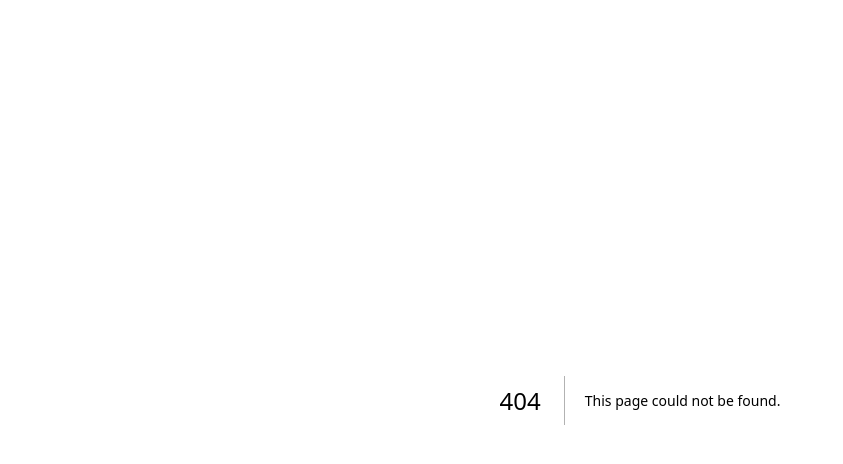
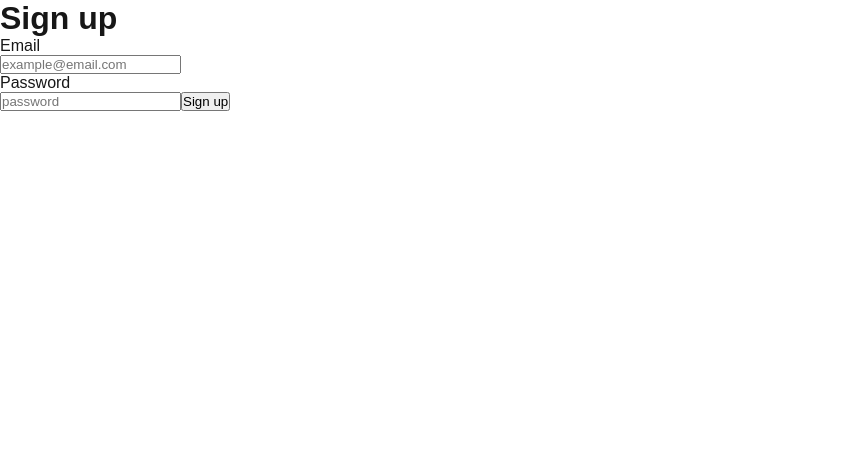
Before and after one commit to camargov/sweet-plan, a Next.js app: page /signUp in a window 1280 px wide. Before the commit this address had no page. Shown: the top 464 px of the page, without its empty margins (0-843 px from the left). Built offline with nearby package versions, Linux system fonts and the light colour scheme; no server answers.

Commit message:
Add firebase authentication

```diff
--- a/src/app/layout.tsx
+++ b/src/app/layout.tsx
@@ -1,19 +1,9 @@
 import type { Metadata } from "next";
-import { Geist, Geist_Mono } from "next/font/google";
 import "./globals.css";
-
-const geistSans = Geist({
-  variable: "--font-geist-sans",
-  subsets: ["latin"],
-});
-
-const geistMono = Geist_Mono({
-  variable: "--font-geist-mono",
-  subsets: ["latin"],
-});
+import { AuthContextProvider } from "@/context/AuthContext";
 
 export const metadata: Metadata = {
-  title: "Create Next App",
+	title: "Sweet Plan",
 	description: "Generated by create next app",
 };
 
@@ -24,8 +14,8 @@ export default function RootLayout({
 }>) {
 	return (
 		<html lang="en">
-      <body className={`${geistSans.variable} ${geistMono.variable}`}>
-        {children}
+			<body>
+				<AuthContextProvider>{children}</AuthContextProvider>
 			</body>
 		</html>
 	);
--- a/src/app/page.tsx
+++ b/src/app/page.tsx
@@ -1,7 +1,9 @@
+import HomeDisplay from "@/components/home/home";
+
 export default function Home() {
 	return (
 		<div>
-			<button>Log in</button>
+			<HomeDisplay />
 		</div>
 	);
 }
--- /dev/null
+++ b/src/app/signUp/page.tsx
@@ -0,0 +1,68 @@
+"use client";
+import { ChangeEvent, FormEvent, useState } from "react";
+import { signUp } from "../../firebase/auth/auth";
+import { useRouter } from "next/navigation";
+
+const Page = () => {
+	const [email, setEmail] = useState("");
+	const [password, setPassword] = useState("");
+	const router = useRouter();
+
+	const handleForm = async (event: FormEvent) => {
+		event.preventDefault();
+
+		const { result, error } = await signUp(email, password);
+
+		if (error) {
+			return console.log(error);
+		}
+
+		console.log(result);
+		return router.push("/dashboard");
+	};
+
+	const handleEmailChange = (event: ChangeEvent<HTMLInputElement>) => {
+		if (event?.target?.value) {
+			setEmail(event.target.value);
+		}
+	};
+
+	const handlePasswordChange = (event: ChangeEvent<HTMLInputElement>) => {
+		if (event?.target?.value) {
+			setPassword(event.target.value);
+		}
+	};
+
+	return (
+		<div>
+			<h1>Sign up</h1>
+			<form onSubmit={handleForm}>
+				<label htmlFor="email">
+					<p>Email</p>
+					<input
+						onChange={handleEmailChange}
+						required
+						type="email"
+						name="email"
+						id="email"
+						placeholder="example@email.com"
+					/>
+				</label>
+				<label htmlFor="password">
+					<p>Password</p>
+					<input
+						onChange={handlePasswordChange}
+						required
+						type="password"
+						name="password"
+						id="password"
+						placeholder="password"
+					/>
+				</label>
+				<button type="submit">Sign up</button>
+			</form>
+		</div>
+	);
+};
+
+export default Page;
--- /dev/null
+++ b/src/context/AuthContext.tsx
@@ -0,0 +1,40 @@
+"use client";
+import { getAuth, onAuthStateChanged, User } from "firebase/auth";
+import firebaseApp from "../firebase/config";
+import {
+	createContext,
+	ReactNode,
+	useContext,
+	useEffect,
+	useState,
+} from "react";
+
+const auth = getAuth(firebaseApp);
+export const AuthContext = createContext<User | null>(null);
+export const useAuthContext = () => useContext(AuthContext);
+
+export const AuthContextProvider = (props: { children: ReactNode }) => {
+	const { children } = props;
+
+	const [user, setUser] = useState<User | null>(null);
+	const [loading, setLoading] = useState<boolean>(true);
+
+	useEffect(() => {
+		const unsubscribe = onAuthStateChanged(auth, (user: User | null) => {
+			if (user) {
+				setUser(user);
+			} else {
+				setUser(null);
+			}
+			setLoading(false);
+		});
+
+		return () => unsubscribe();
+	}, []);
+
+	return (
+		<AuthContext.Provider value={user}>
+			{loading ? <div>Loading</div> : children}
+		</AuthContext.Provider>
+	);
+};
--- /dev/null
+++ b/src/firebase/auth/auth.ts
@@ -0,0 +1,32 @@
+import firebaseApp from "../config";
+import {
+	createUserWithEmailAndPassword,
+	getAuth,
+	signInWithEmailAndPassword,
+} from "firebase/auth";
+
+const auth = getAuth(firebaseApp);
+
+export async function signUp(email: string, password: string) {
+	let result = null;
+	let error = null;
+	try {
+		result = await createUserWithEmailAndPassword(auth, email, password);
+	} catch (e) {
+		error = e;
+	}
+
+	return { result, error };
+}
+
+export async function logIn(email: string, password: string) {
+	let result = null;
+	let error = null;
+	try {
+		result = await signInWithEmailAndPassword(auth, email, password);
+	} catch (e) {
+		error = e;
+	}
+
+	return { result, error };
+}
--- /dev/null
+++ b/src/firebase/config.ts
@@ -0,0 +1,15 @@
+import { initializeApp } from "firebase/app";
+
+const firebaseConfig = {
+	apiKey: process.env.NEXT_PUBLIC_FIREBASE_API_KEY,
+	authDomain: process.env.NEXT_PUBLIC_FIREBASE_AUTH_DOMAIN,
+	projectId: process.env.NEXT_PUBLIC_FIREBASE_PROJECT_ID,
+	storageBucket: process.env.NEXT_PUBLIC_FIREBASE_STORAGE_BUCKET,
+	messagingSenderId: process.env.NEXT_PUBLIC_FIREBASE_MESSAGING_SENDER_ID,
+	appId: process.env.NEXT_PUBLIC_FIREBASE_APP_ID,
+};
+
+// Initialize Firebase
+const firebaseApp = initializeApp(firebaseConfig);
+
+export default firebaseApp;
```
Also changed, not shown: package.json (+5 -4 lines), src/app/dashboard/page.tsx (added, +18 -0 lines), src/app/logIn/page.tsx (added, +70 -0 lines), src/components/home/home.tsx (added, +32 -0 lines), src/firebase/auth/googleAuth.ts (added, +20 -0 lines), 1 other file (tests, documents, lock files or other folders). Lines whose indentation alone changed are shown as unchanged.
